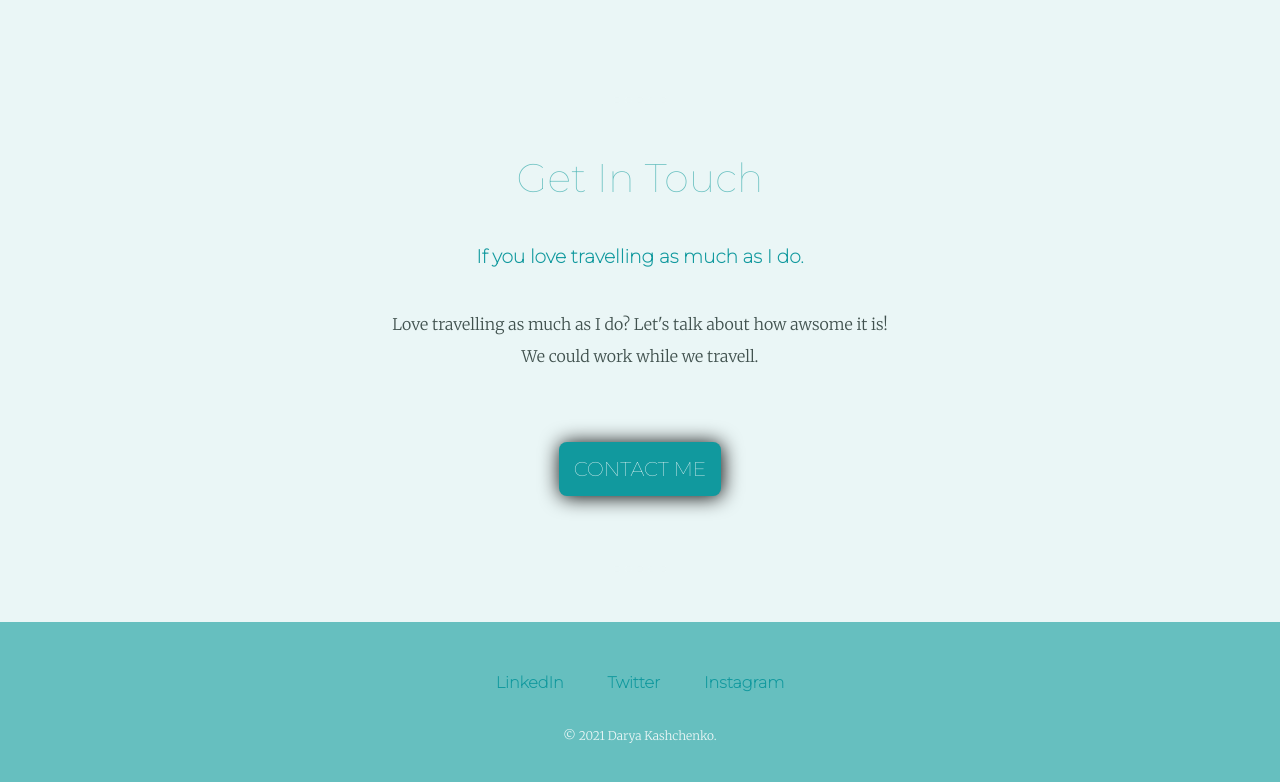
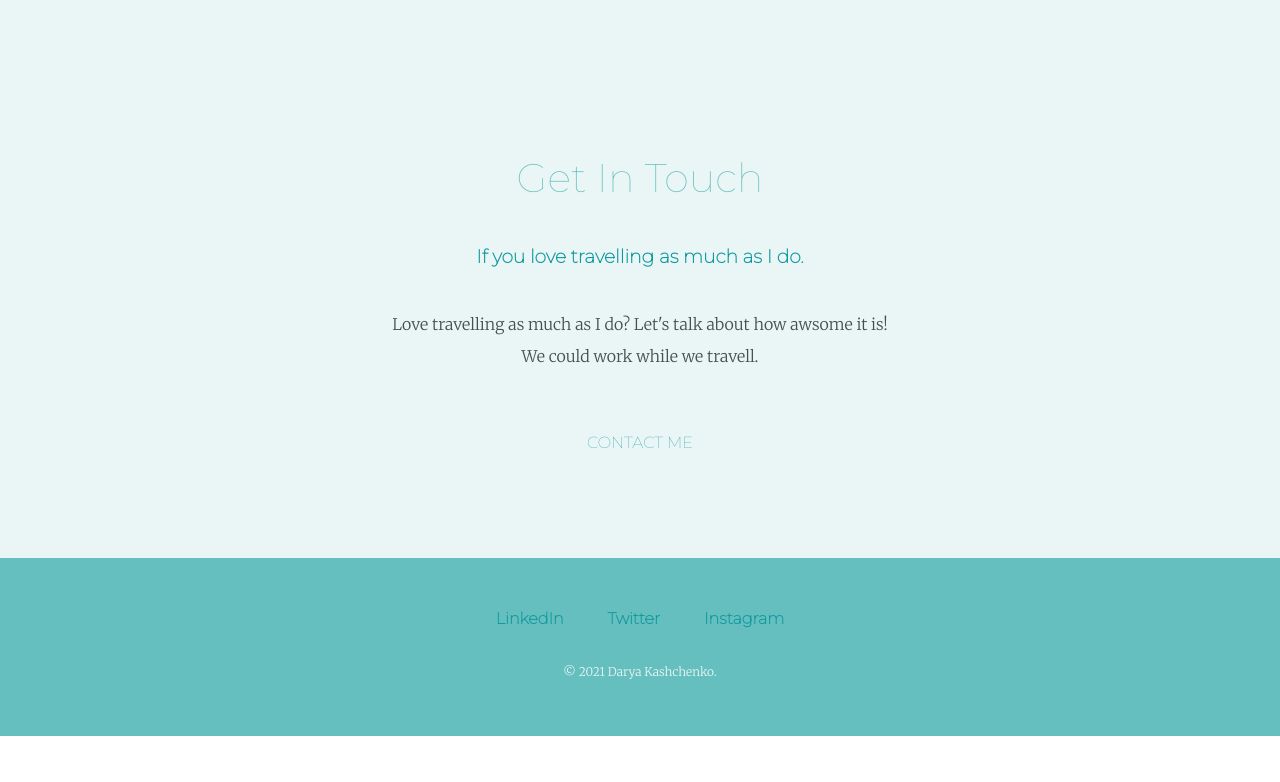
Before and after one commit to DaryaKashchenko/MySite, a plain HTML site: page index.html in a window 1280 px wide. Shown: the part 1883-2665 px from the top of the page. After the commit the page ends 2619 px from the top, so only its background shows below. Drawn offline with Linux system fonts and the light colour scheme.

Commit message:
Update index.html

```diff
--- a/index.html
+++ b/index.html
@@ -43,7 +43,7 @@
         <h2>Get In Touch</h2>
         <h3>If you love travelling as much as I do.</h3>
         <p class="love-travel">Love travelling as much as I do? Let's talk about how awsome it is! We could work while we travell.</p>
-        <a class="BUTTON_ZAE" href="mailto:darya.kashenko@gmail.com">CONTACT ME</a>
+        <a class="btn" href="mailto:darya.kashenko@gmail.com">CONTACT ME</a>
       </div>
     </div>
 
```
